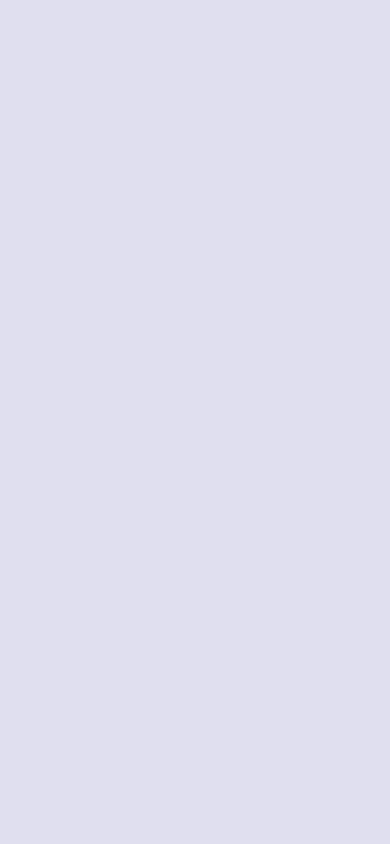
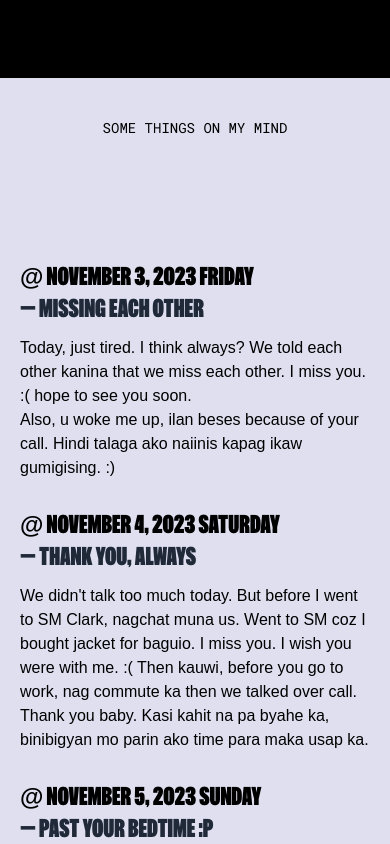
Before and after one commit to MJGMaun/project-jane, a React (Vite) app: page / in a window 390 px wide. Shown: the part 8920-9764 px from the top of the page. Before the commit the page ends 7088 px from the top, so only its background shows below. Built offline with nearby package versions, Linux system fonts and the light colour scheme; a web font is replaced by a local one.

Commit message:
added journal

```diff
--- a/src/App.jsx
+++ b/src/App.jsx
@@ -6,6 +6,8 @@ import Events from './components/Events.jsx'
 import Story from './components/Story.jsx'
 import Contact from './components/Contact.jsx'
 import Footer from './components/Footer.jsx'
+import Tickets from './components/Tickets.jsx'
+import Journal from './components/Journal.jsx'
 
 const App = () => {
   return (
@@ -14,7 +16,9 @@ const App = () => {
 		<Hero />
 		<About />
 		<Events />
+		<Tickets />
 		<Story />
+		<Journal />
 		<Contact />
 		<Footer />
 	</main>
--- /dev/null
+++ b/src/components/Journal.jsx
@@ -0,0 +1,69 @@
+import AnimatedTitle from "./AnimatedTitle";
+import Button from "./Button";
+
+export const Entry = ({
+    date,
+    title,
+    text
+}) => {
+    return (
+        <div className="px-5 max-w-4xl">
+            <div className="inline-flex flex-col sm:flex-row">
+                <p className="journal__entry-date">@ {date}</p>
+                <p className="journal__entry-title"> — {title}</p>
+            </div>
+            <div>
+                <p className="mt-3 text-md md:text-base">{text}</p>
+            </div>
+        </div>
+    );
+};
+
+
+const Journal = () => {
+    return (
+        <section id="journal" className="pb-52">
+            <div className="w-screen text-black-50">
+                <div className="flex size-full flex-col items-center py-10">
+                    <p className="font-general text-sm uppercase md:text-[10px]">
+                        Some things on my mind
+                    </p>
+
+                    <div className="relative size-full">
+                        <AnimatedTitle
+                            title="J<b>o</b>urn<b>a</b>l"
+                            containerClass="mt-5 pointer-events-none mix-blend-difference relative z-10"
+                        />
+                    </div>
+
+					<div className="mt-11 grid w-full grid-cols-1 gap-7 md:grid-cols-1 place-items-center">
+						<Entry
+							date="November 3, 2023 Friday"
+							title={<>Missing each other</>}
+							text={<>Today, just tired. I think always? We told each other kanina that we miss each other. I miss you. :( hope to see you soon. <br /> Also, u woke me up, ilan beses because of your call. Hindi talaga ako naiinis kapag ikaw gumigising. :) </>}
+						/>
+
+						<Entry
+							date="November 4, 2023 Saturday"
+							title={<>Thank you, always</>}
+							text={<>We didn't talk too much today. But before I went to SM Clark, nagchat muna us. Went to SM coz I bought jacket for baguio. I miss you. I wish you were with me. :( Then kauwi, before you go to work, nag commute ka then we talked over call. Thank you baby. Kasi kahit na pa byahe ka, binibigyan mo parin ako time para maka usap ka. </>}
+						/>
+
+						<Entry
+							date="November 5, 2023 Sunday"
+							title={<>Past your bedtime :P</>}
+							text={<>Baby, today di nag call since nag hotel kayo with ur fam. It's fine baby. Kauwi mo nagchat naman tayo. hehe. then was also busy kasi nagpa carwash ako. thank you! Kasi kahit na 12am na yun for u, you still gave me ur time before sleeping. I love you! </>}
+						/>
+					</div>
+
+					<div className="flex flex-col items-center text-center">
+						<Button title="Want more? soon." containerClass="mt-10 cursor-pointer" />
+					</div>
+
+                </div>
+            </div>
+        </section>
+    );
+};
+
+export default Journal;
--- a/src/components/Navbar.jsx
+++ b/src/components/Navbar.jsx
@@ -6,7 +6,7 @@ import { TiLocationArrow } from "react-icons/ti";
 
 import Button from "./Button";
 
-const navItems = ["The Spark", "Events", "Passes", "Messages", "Time Together", "Unlocks", "Send to Miks"];
+const navItems = ["The Spark", "Events", "Tickets", "Journal", "Time Together", "Unlocks", "Send to Miks"];
 
 const NavBar = () => {
   // State for toggling audio and visual indicator
--- a/src/index.css
+++ b/src/index.css
@@ -393,3 +393,17 @@ h1 span {
     background: linear-gradient(to bottom, #808080 0%, #808080 26%, #ecedef 26%, #ecedef 100%);
 }
 /* End Tickets */
+
+
+/* Journal */
+
+.journal__entry-date {
+	@apply uppercase text-2xl md:text-4xl font-black font-zentry;
+  }
+
+  .journal__entry-title {
+	@apply uppercase text-2xl md:text-4xl text-gray-800 font-zentry;
+  }
+
+
+/* End Journal */
```
